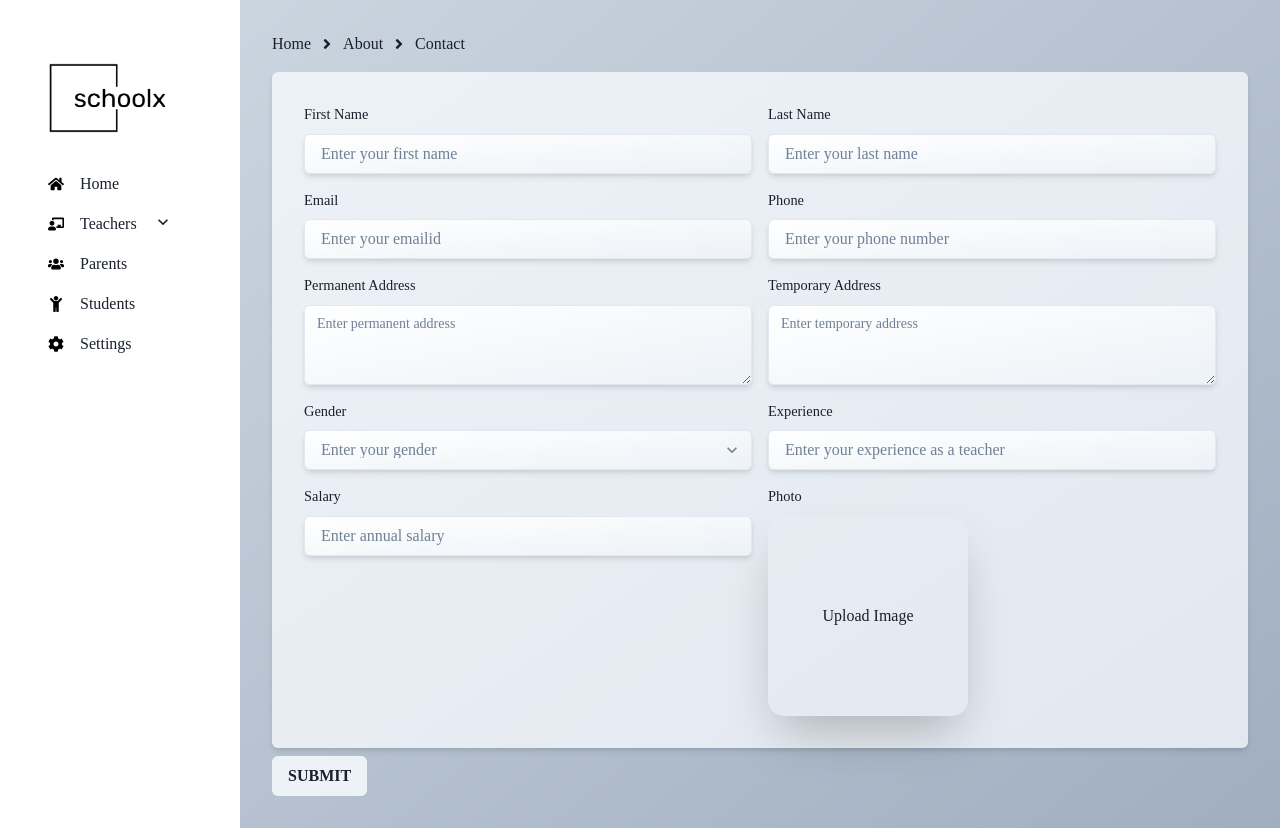
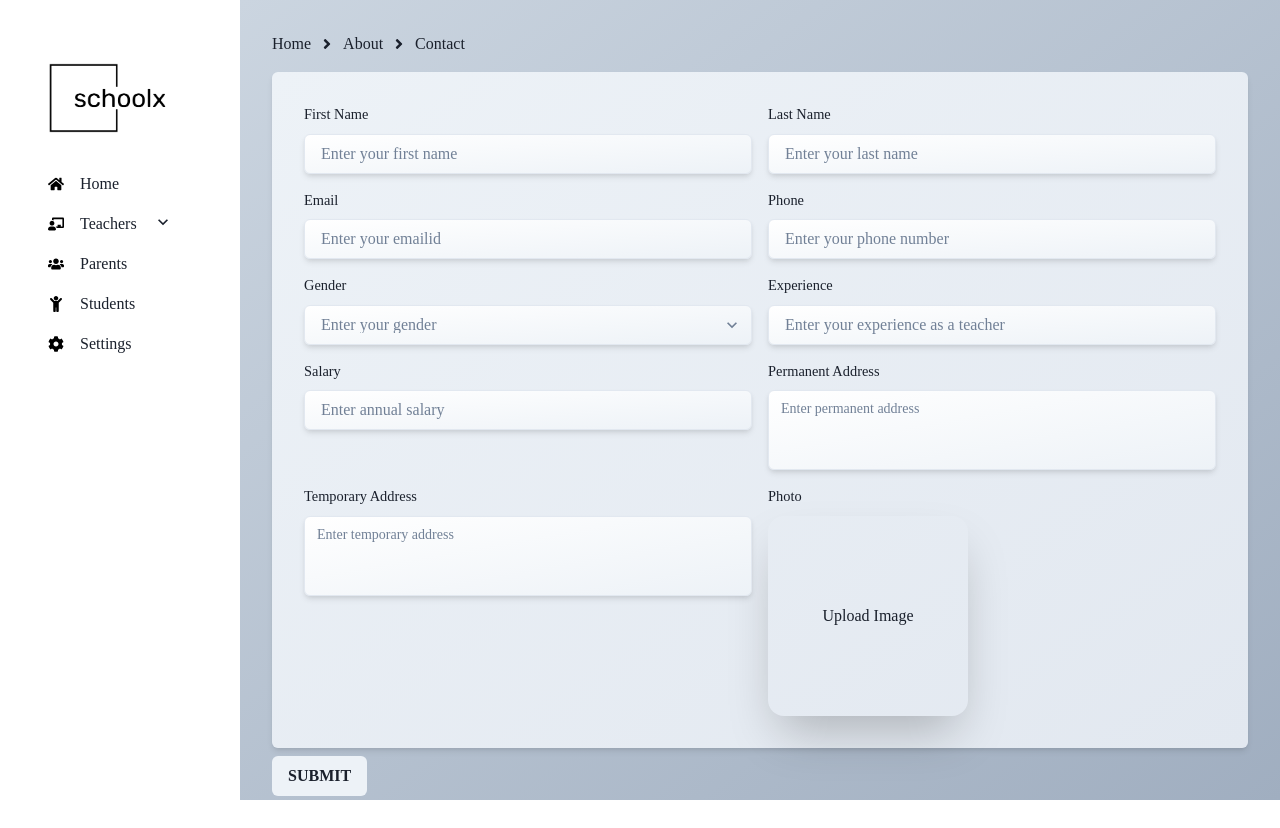
Before and after one commit to feeltrig/Schoolx, a Next.js app: page /addTeacher in a window 1280 px wide. After the commit the page ends 800 px from the top, so only its background shows below. Built offline with nearby package versions, Linux system fonts and the light colour scheme.

Commit message:
layout fixes

```diff
--- a/components/CustomTextArea/CustomTextArea.jsx
+++ b/components/CustomTextArea/CustomTextArea.jsx
@@ -12,6 +12,7 @@ const CustomTextArea = (props) => {
       size={size}
       onBlur={handleBlur}
       id={id}
+      resize={"none"}
       name={name}
       onChange={(e) => {
         customHandleChange !== undefined && customHandleChange(name)(e);
--- a/components/Layout.js
+++ b/components/Layout.js
@@ -68,6 +68,7 @@ const Layout = ({children}) => {
         display: "flex",
         justifyContent: "space-between",
         flexGrow: 1,
+        maxHeight: "100vh",
       }}
     >
       <Sidebar links={links} />
@@ -77,6 +78,21 @@ const Layout = ({children}) => {
         m={0}
         p={"2rem"}
         minH={"100vh"}
+        overflowY={"scroll"}
+        sx={{
+          "&::-webkit-scrollbar": {
+            width: "0px",
+            height: 0,
+            borderRadius: "8px",
+            backgroundColor: `rgba(0, 0, 0, 0.05)`,
+          },
+          "-ms-overflow-style": "none",
+          "scrollbar-width": "none",
+
+          "&::-webkit-scrollbar:horizontal": {
+            height: "20px !important",
+          },
+        }}
       >
         <Breadcrumb
           mb={"1rem"}
--- a/pages/addTeacher.jsx
+++ b/pages/addTeacher.jsx
@@ -55,27 +55,6 @@ const AddTeacher = () => {
         custom: false,
       },
       {
-        title: "Permanent Address",
-        name: "permanentAddress",
-        type: "textarea",
-        placeholder: "Enter permanent address",
-        custom: true,
-        customComponent: (
-          <CustomTextArea placeholder="Enter permanent address" size="sm" />
-        ),
-      },
-      {
-        title: "Temporary Address",
-        name: "temporaryAddress",
-        type: "textarea",
-        placeholder: "Enter temporary address",
-        custom: true,
-        customComponent: (
-          <CustomTextArea placeholder="Enter temporary address" size="sm" />
-        ),
-      },
-
-      {
         title: "Gender",
         name: "gender",
         type: "gender",
@@ -98,6 +77,26 @@ const AddTeacher = () => {
         type: "number",
         placeholder: "Enter annual salary",
         custom: false,
+      },
+      {
+        title: "Permanent Address",
+        name: "permanentAddress",
+        type: "textarea",
+        placeholder: "Enter permanent address",
+        custom: true,
+        customComponent: (
+          <CustomTextArea placeholder="Enter permanent address" size="sm" />
+        ),
+      },
+      {
+        title: "Temporary Address",
+        name: "temporaryAddress",
+        type: "textarea",
+        placeholder: "Enter temporary address",
+        custom: true,
+        customComponent: (
+          <CustomTextArea placeholder="Enter temporary address" size="sm" />
+        ),
       },
       {
         title: "Photo",
```
Also changed, not shown: components/CustomTable/CustomTable.jsx (+13 -1 lines).
